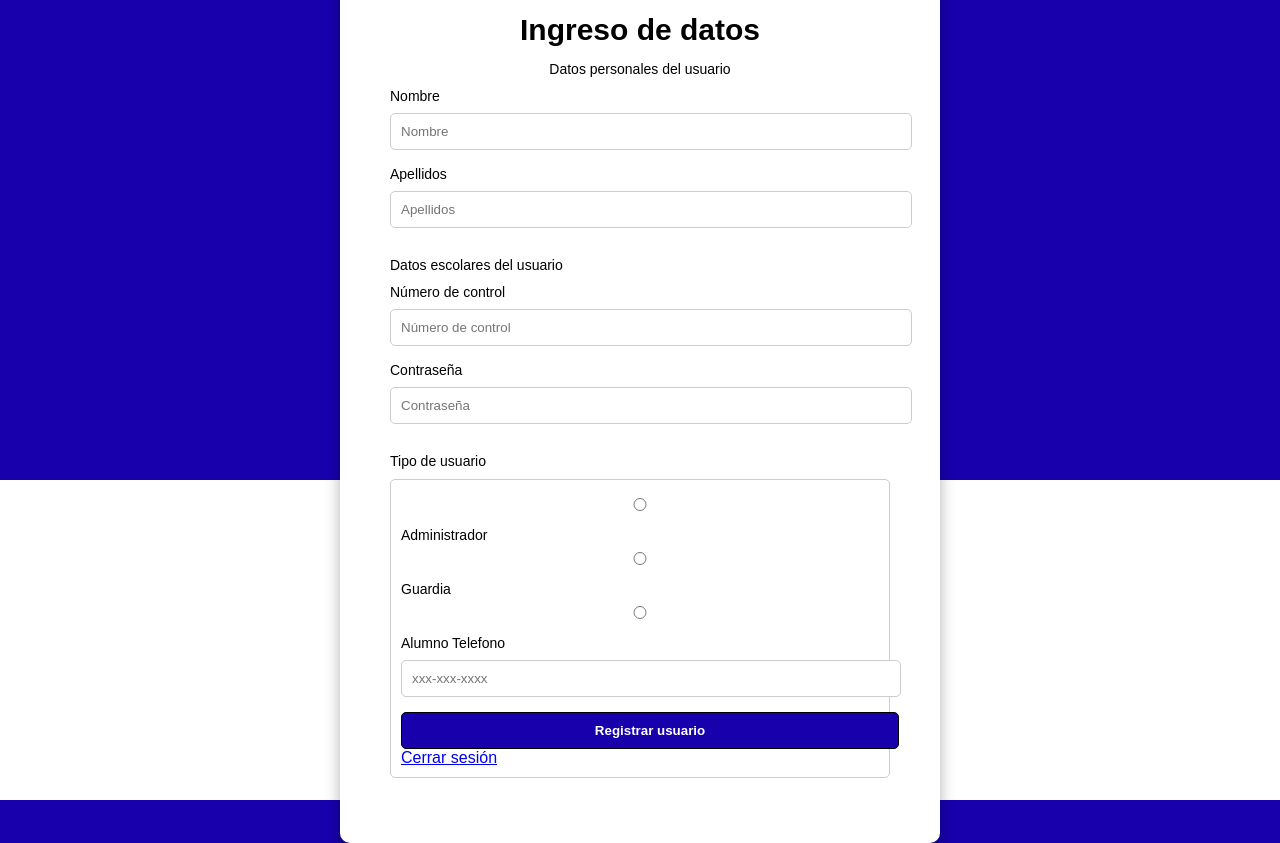
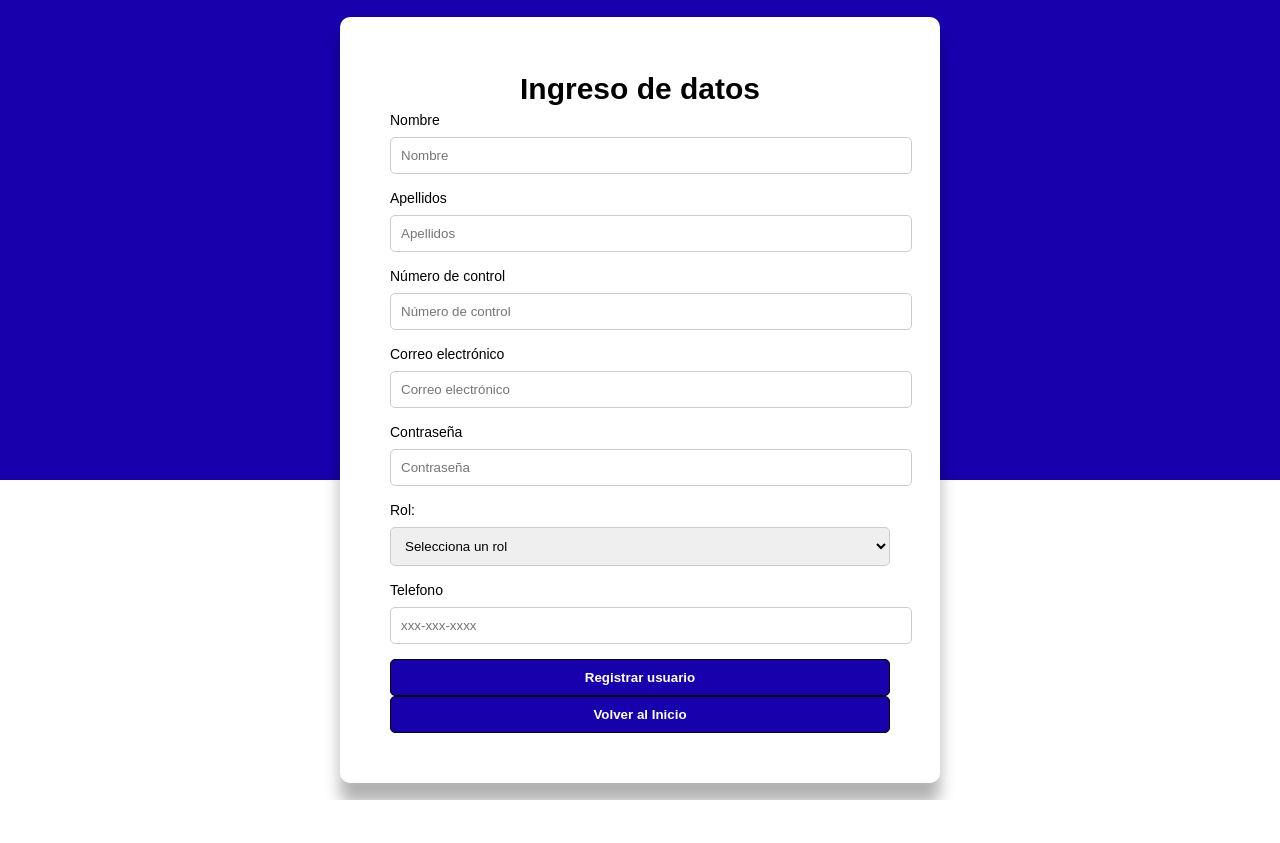
Before and after one commit to RaayOz/Sistema-Entradas-y-Salidas, a PHP site: page /usuarios/admin/registros.php in a window 1280 px wide. After the commit the page ends 800 px from the top, so only its background shows below. Run offline with PHP 8.4, Linux system fonts and the light colour scheme.

Commit message:
deleted:    desing/roles.css 	modified:   desing/styles.css 	new file:   includes/accesos.php 	modified:   includes/registrar_usuario.php 	modified:   index.php 	modified:   usuarios/admin/inicio.php 	modified:   usuarios/admin/registros.php 	modified:   usuarios/alumno/inicio.php 	modified:   usuarios/guardia/inicio.php 	new file:   usuarios/guardia/registrar.php

```diff
--- a/desing/roles.css
+++ /dev/null
@@ -1,6 +0,0 @@
-.roles-box{
-    border:1px solid #ccc;
-    padding:10px;
-    border-radius:5px;
-    margin-bottom:15px;
-}
--- a/desing/styles.css
+++ b/desing/styles.css
@@ -49,9 +49,10 @@ form {
 
 label {
     font-size: 14px;
+    margin-bottom: 15px;
 }
 
-input {
+input, select {
     width: 100%;
     padding: 10px;
     margin: 8px 0 15px 0;
@@ -60,7 +61,7 @@ input {
 }
 
 .boton {
-    width: 104.2%;
+    width: 100%;
     padding: 10px;
     background-color: #1800ad;
     color: white;
--- a/index.php
+++ b/index.php
@@ -9,11 +9,9 @@
 
 <div class="container">
     <div class="card">
-
         <div class="logo">
             <img src="img/logo.png" alt="Logo SIESA">
         </div>
-
         <h2>Sistema de Información de Entrada y Salida de Alumnos</h2>
 
         <p class="subtitle">
@@ -21,7 +19,6 @@
         </p>
 
         <form action="includes/login.php" method="POST">
-
             <label>Número de Control</label>
             <input
                 type="text"
@@ -43,9 +40,7 @@
             <button type="submit" class="boton">
                 Iniciar Sesión
             </button>
-
         </form>
-
     </div>
 </div>
 
--- a/usuarios/admin/registros.php
+++ b/usuarios/admin/registros.php
@@ -2,22 +2,15 @@
 <html>
 <head>
     <meta charset="utf-8">
-<title>Registro de usuario</title>
+    <title>Registro de Usuario</title>
     <link rel="stylesheet" href="../../desing/styles.css">
-<link rel="stylesheet" href="../../desing/roles.css">
-
 </head>
-
 <body>
 
     <div class="container">
         <div class="card">
-
         <h2>Ingreso de datos</h2>
 
-<p class="subtitle">
-Datos personales del usuario
-</p>
         <form action="../../includes/registrar_usuario.php" method="POST">
             <label>Nombre</label>
             <input type="text" name="nombre" placeholder="Nombre" required>
@@ -25,51 +18,33 @@ Datos personales del usuario
             <label>Apellidos</label>
             <input type="text" name="apellidos" placeholder="Apellidos" required>
 
-
-<p class="subtitle">
-Datos escolares del usuario
-</p>
-
             <label>Número de control</label>
             <input type="number" name="nocontrol" placeholder="Número de control" required>
+
+            <label>Correo electrónico</label>
+            <input type="email" name="correo" placeholder="Correo electrónico" required>
 
             <label>Contraseña</label>
             <input type="password" name="contrasena" placeholder="Contraseña" required>
 
-
-<p class="subtitle">
-Tipo de usuario
-</p>
-
-<div class="roles-box">
-
-<label>
-<input type="radio" name="rol" value="1" required>
-Administrador
-</label>
-<br>
-
-<label>
-<input type="radio" name="rol" value="2">
-Guardia
-</label>
-<br>
-
-<label>
-<input type="radio" name="rol" value="3">
-Alumno
-</label>
+            <label for="rol">Rol:</label>
+            <select id="rol" name="rol" required>
+                <option value="">Selecciona un rol</option>
+                <option type="radio" name="rol" value="1" required>Administrador</option>
+                <option type="radio" name="rol" value="2" required>Guardia</option>
+                <option type="radio" name="rol" value="3" required>Alumno</option>
+            </select>
 
             <label>Telefono</label>
-<input type="number" name="telefono" placeholder="xxx-xxx-xxxx">
-
+            <input type="number" name="telefono" placeholder="xxx-xxx-xxxx" required>
 
             <button class="boton">Registrar usuario</button>
 
-<a href="../../includes/logout.php">Cerrar sesión</a>
-
+            <button class="boton" onclick="window.location.href='inicio.php'">
+                Volver al Inicio
+            </button>
         </form>
-
+        </div>
     </div>
 
 </body>
```
Also changed, not shown: includes/accesos.php (added, +21 -0 lines), includes/registrar_usuario.php (+4 -7 lines), usuarios/admin/inicio.php (+12 -9 lines), usuarios/alumno/inicio.php (+11 -8 lines), usuarios/guardia/inicio.php (+13 -8 lines), usuarios/guardia/registrar.php (added, +42 -0 lines). Lines whose indentation alone changed are shown as unchanged.
